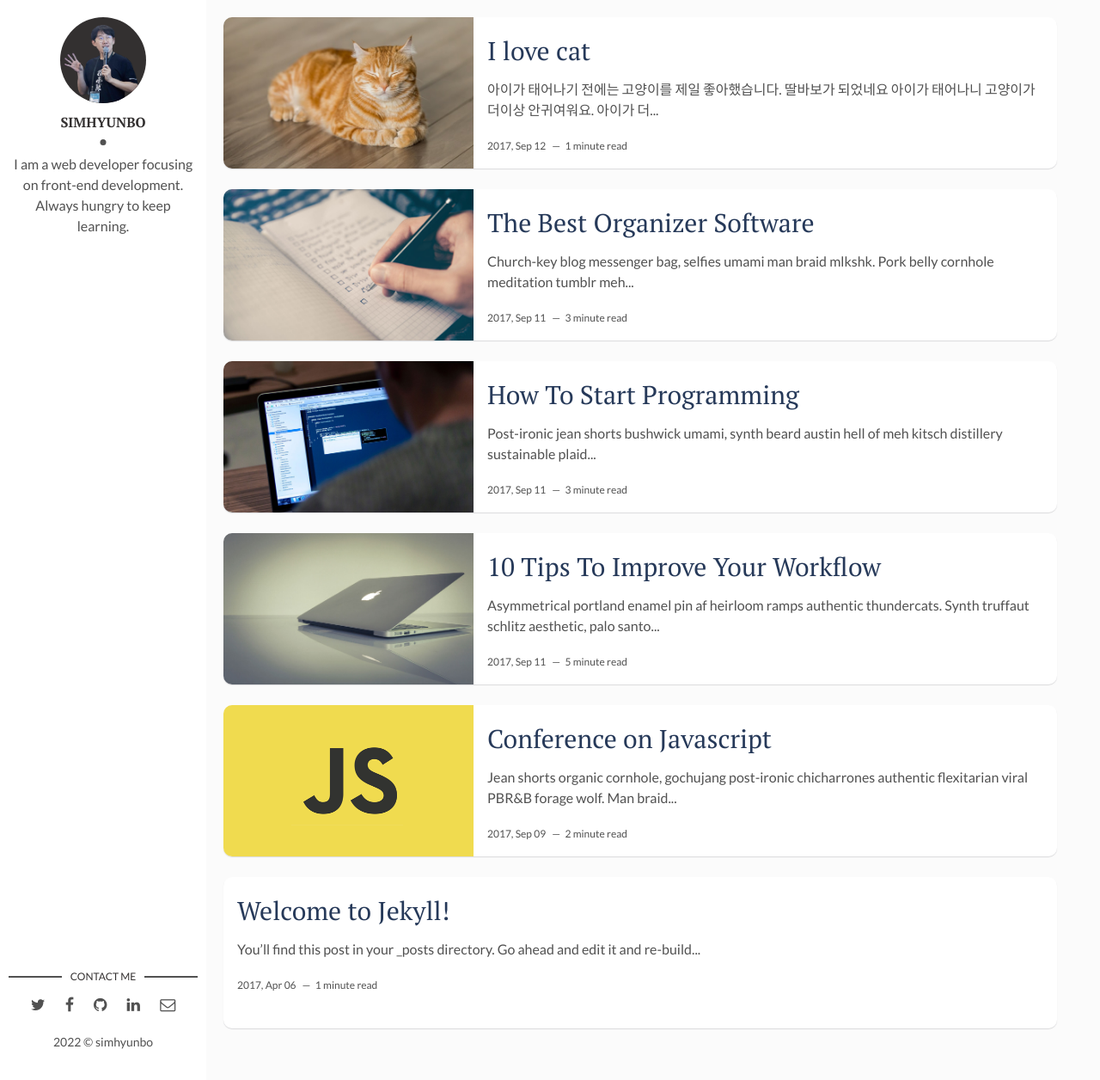
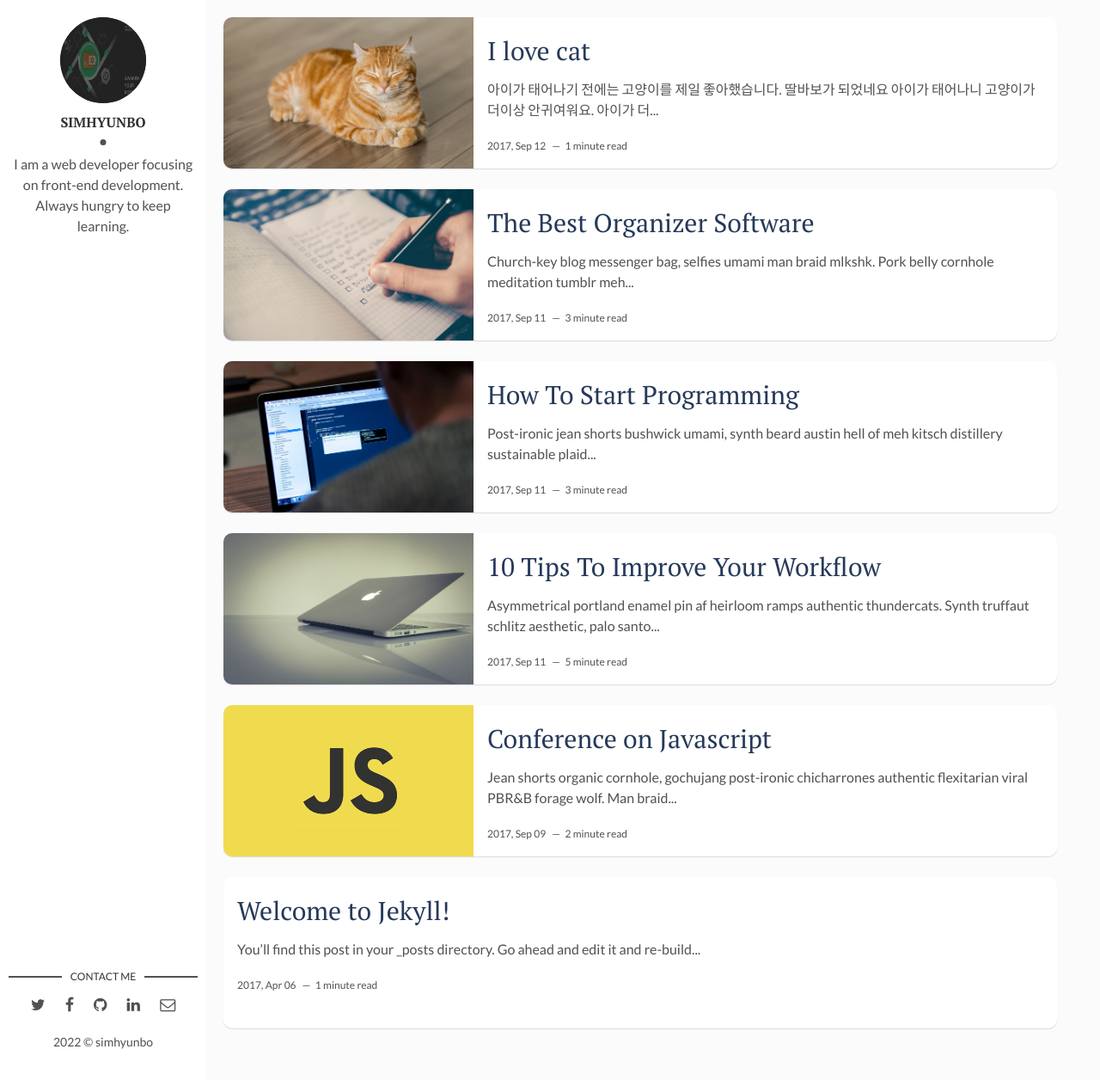
Before and after one commit to simhyunbo/simhyunbo.github.io, a Jekyll site: the page built from index.html, in a window 1280 px wide and 1256 px high. Shown: the whole window at 86% size. Built offline with Jekyll 4.4.1, drawn with Linux system fonts in a browser that asks for light colours; the list of posts is cut into pages by our own code.

Commit message:
Update _config.yml

```diff
--- a/_config.yml
+++ b/_config.yml
@@ -10,7 +10,7 @@ site-twitter: #if your site has a twitter account, enter it here
 
 # Author Settings
 author: simhyunbo # add your name
-author-img: 1642243.png # add your photo
+author-img: Key_visual_16_9_Backendschool_1.png # add your photo
 about-author: I am a web developer focusing on front-end development. Always hungry to keep learning. # add description
 social-twitter: # add your Twitter handle
 social-facebook: # add your Facebook handle
```
